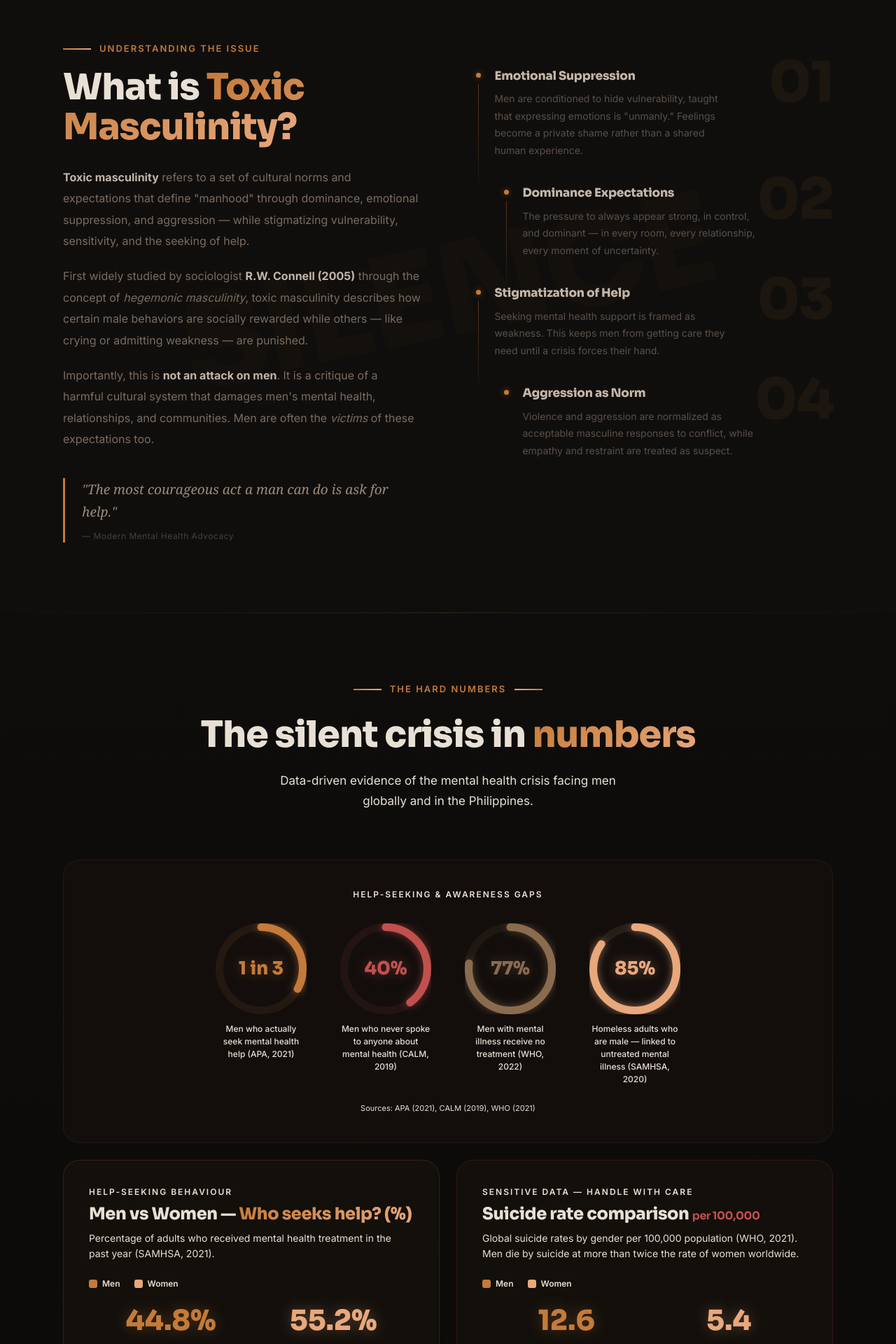
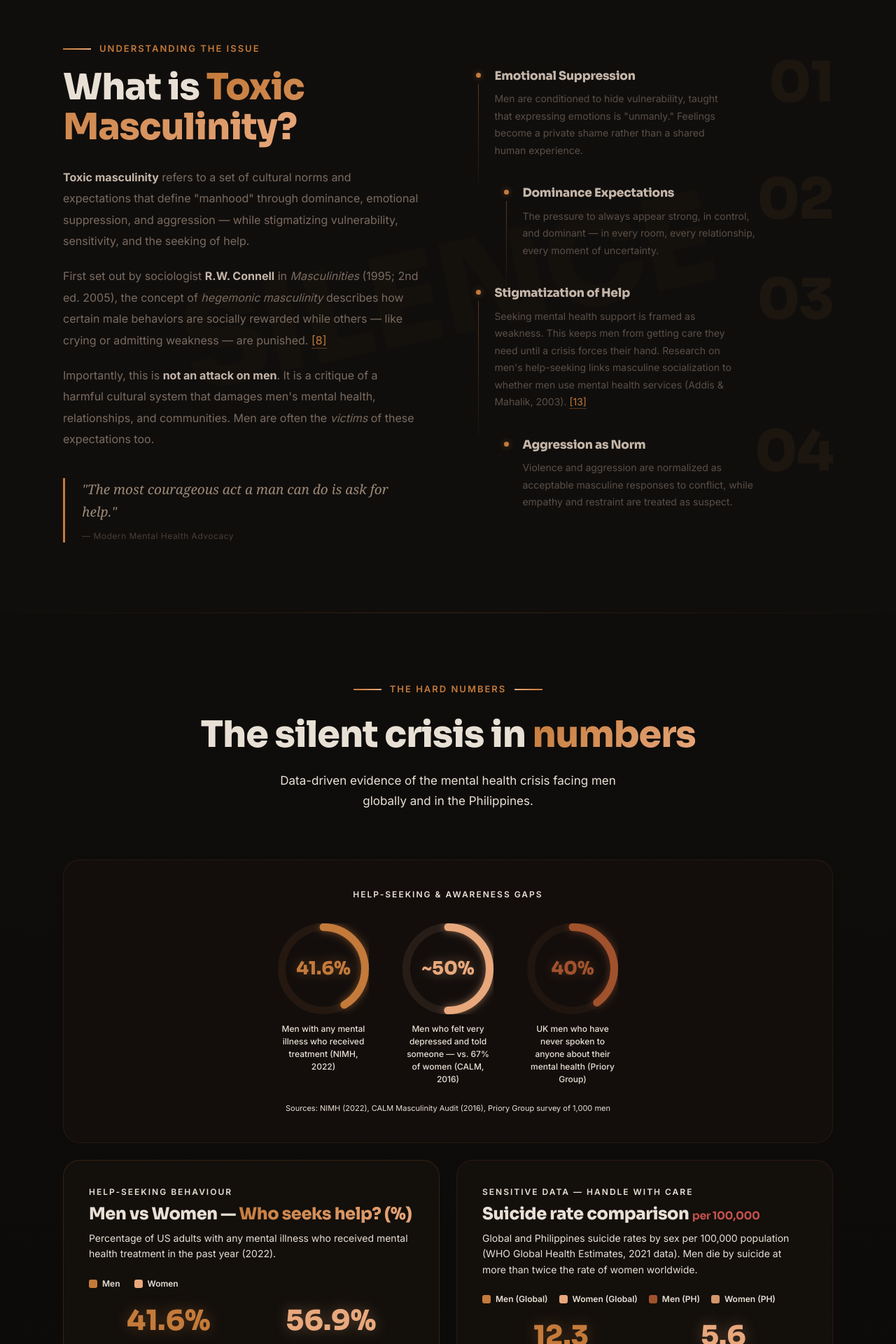
Before and after one commit to leonard-james/Armor-Down, a React (Vite) app: page / in a window 1280 px wide. Shown: the part 840-2760 px from the top of the page at 70% size. Built offline with nearby package versions, Linux system fonts and the light colour scheme.

Commit message:
Fix the reference sections

```diff
--- a/src/components/BreakSilence.jsx
+++ b/src/components/BreakSilence.jsx
@@ -9,24 +9,52 @@ const hotlines = [
     color: '#c47a3a',
   },
   {
+    name: 'NCMH (mobile)',
+    number: '0917-899-8727',
+    tel: 'tel:09178998727',
+    desc: 'NCMH mobile crisis line',
+    color: '#c47a3a',
+  },
+  {
+    name: 'NCMH (mobile)',
+    number: '0966-351-4518',
+    tel: 'tel:09663514518',
+    desc: 'NCMH mobile crisis line',
+    color: '#c47a3a',
+  },
+  {
+    name: 'NCMH (mobile)',
+    number: '0908-639-2672',
+    tel: 'tel:09086392672',
+    desc: 'NCMH mobile crisis line',
+    color: '#c47a3a',
+  },
+  {
     name: 'Hopeline Philippines',
-    number: '8804-4673',
-    tel: 'tel:88044673',
+    number: '(02) 804-4673',
+    tel: 'tel:028044673',
     desc: 'Free emotional support & counseling',
     color: '#e8a87c',
   },
   {
-    name: 'In Touch Community Services',
-    number: '(02) 8893-7603',
-    tel: 'tel:0288937603',
-    desc: 'Mental health counseling & support',
-    color: '#8b6b4e',
+    name: 'Hopeline (mobile)',
+    number: '0917-558-4673',
+    tel: 'tel:09175584673',
+    desc: 'Hopeline mobile line',
+    color: '#e8a87c',
   },
   {
-    name: 'DOH Mental Health Program',
-    number: '(02) 8651-7800',
-    tel: 'tel:0286517800',
-    desc: 'Department of Health mental health services',
+    name: 'Hopeline (mobile)',
+    number: '0918-873-4673',
+    tel: 'tel:09188734673',
+    desc: 'Hopeline mobile line',
+    color: '#e8a87c',
+  },
+  {
+    name: 'Hopeline (Globe/TM toll-free)',
+    number: '2919',
+    tel: 'tel:2919',
+    desc: 'Toll-free for Globe and TM subscribers',
     color: '#e8a87c',
   },
 ];
--- a/src/components/Footer.jsx
+++ b/src/components/Footer.jsx
@@ -22,8 +22,8 @@ const links = [
 
 const hotlines = [
   { name: 'NCMH Crisis Line', num: '1553',           tel: 'tel:1553'         },
-  { name: 'Hopeline PH',      num: '8804-4673',      tel: 'tel:88044673'     },
-  { name: 'In Touch',         num: '(02) 8893-7603', tel: 'tel:0288937603'  },
+  { name: 'Hopeline PH',      num: '(02) 804-4673',  tel: 'tel:028044673'    },
+  { name: 'Hopeline (Globe)', num: '2919',            tel: 'tel:2919'         },
 ];
 
 const currentYear = new Date().getFullYear();
--- a/src/components/References.jsx
+++ b/src/components/References.jsx
@@ -1,69 +1,94 @@
 import { useEffect, useRef, useState } from 'react';
 
 const references = [
+  // [1] WHO 2025
   {
-    citation: 'World Health Organization (2021). Suicide worldwide in 2021: Global health estimates. Geneva: WHO. Men: 12.6 per 100,000; Women: 5.4 per 100,000.',
-    url: 'https://www.who.int/news/item/17-06-2021-one-in-100-deaths-is-by-suicide',
+    citation: 'World Health Organization. (2025). Suicide worldwide in 2021: Global health estimates. World Health Organization. https://www.who.int/publications/i/item/9789240110069',
+    url: 'https://www.who.int/publications/i/item/9789240110069',
     type: 'International Organization',
     color: '#c47a3a',
   },
+  // [2] APA 2018 guidelines
   {
-    citation: 'American Psychological Association (2021). Men and mental health. APA Publications.',
-    url: 'https://www.apa.org',
-    type: 'Academic Organization',
+    citation: 'American Psychological Association. (2018). APA guidelines for psychological practice with boys and men. American Psychological Association. https://www.apa.org/about/policy/boys-men-practice-guidelines.pdf',
+    url: 'https://www.apa.org/about/policy/boys-men-practice-guidelines.pdf',
+    type: 'Clinical Guidelines',
     color: '#e8a87c',
   },
+  // [3] CALM / HuffPost 2016
   {
-    citation: 'CALM – Campaign Against Living Miserably (2019). Survey on men\'s mental health. London, UK.',
-    url: 'https://www.thecalmzone.net',
+    citation: 'Campaign Against Living Miserably & HuffPost UK. (2016). Masculinity audit 2016: Research reveals pressures on modern men. CALM. https://www.thecalmzone.net/masculinity-audit-2016-research-reveals-pressures-on-modern-men',
+    url: 'https://www.thecalmzone.net/masculinity-audit-2016-research-reveals-pressures-on-modern-men',
     type: 'Research Report',
     color: '#a0522d',
   },
+  // [4] Priory Group
   {
-    citation: 'Substance Abuse and Mental Health Services Administration (2021). Mental Health Client Level Data: Adults receiving mental health treatment by gender. Rockville, MD: SAMHSA.',
-    url: 'https://www.samhsa.gov/data/',
-    type: 'Government Report',
+    citation: 'Priory Group. (n.d.). Men\'s mental health: 40% of men won\'t talk to anyone about their mental health. Priory Group. https://www.priorygroup.com/blog/40-of-men-wont-talk-to-anyone-about-their-mental-health',
+    url: 'https://www.priorygroup.com/blog/40-of-men-wont-talk-to-anyone-about-their-mental-health',
+    type: 'Survey / Report',
     color: '#8b6b4e',
   },
+  // [5] NIMH
   {
-    citation: 'Department of Health Philippines (2020). National Mental Health Program Report. Manila: DOH.',
-    url: 'https://www.doh.gov.ph',
-    type: 'Government Report',
+    citation: 'National Institute of Mental Health. (n.d.). Mental illness. National Institute of Mental Health. https://www.nimh.nih.gov/health/statistics/mental-illness',
+    url: 'https://www.nimh.nih.gov/health/statistics/mental-illness',
+    type: 'Government Statistics',
     color: '#c47a3a',
   },
+  // [6] Our World in Data / WHO
   {
-    citation: 'Connell, R. W. (2005). Masculinities (2nd ed.). University of California Press.',
-    url: null,
+    citation: 'Ritchie, H., & Roser, M. (2024). Male vs. female suicide rate, 2021 [Data visualization]. Our World in Data. https://ourworldindata.org/grapher/male-vs-female-suicide',
+    url: 'https://ourworldindata.org/grapher/male-vs-female-suicide',
+    type: 'Data Visualization',
+    color: '#e8a87c',
+  },
+  // [7] WHO Special Initiative — Philippines 2020
+  {
+    citation: 'World Health Organization. (2020). WHO Special Initiative for Mental Health: Philippines country brief. World Health Organization. https://www.who.int/docs/default-source/mental-health/special-initiative/who-special-initiative-country-brief-report---philippines---2020-04-23-brief.pdf',
+    url: 'https://www.who.int/docs/default-source/mental-health/special-initiative/who-special-initiative-country-brief-report---philippines---2020-04-23-brief.pdf',
+    type: 'WHO Country Brief',
+    color: '#c47a3a',
+  },
+  // [8] Connell
+  {
+    citation: 'Connell, R. W. (2005). Masculinities (2nd ed.). University of California Press. https://ucpress.edu/books/masculinities/paper',
+    url: 'https://ucpress.edu/books/masculinities/paper',
     type: 'Academic Book',
     color: '#e8a87c',
   },
+  // [9] RA 11036
   {
-    citation: 'Republic Act No. 11036 (2018). Philippine Mental Health Act. Republic of the Philippines.',
-    url: 'https://www.officialgazette.gov.ph/2018/07/30/republic-act-no-11036/',
+    citation: 'Republic of the Philippines. (2018). Republic Act No. 11036: An act establishing a national mental health policy for the purpose of enhancing the delivery of integrated mental health services, promoting and protecting the rights of persons utilizing psychiatric, neurologic and psychosocial health services, appropriating funds therefor, and for other purposes [Mental Health Act]. Senate of the Philippines Legislative Reference Bureau. https://ldr.senate.gov.ph/legislative-issuance/republic-act-no-11036',
+    url: 'https://ldr.senate.gov.ph/legislative-issuance/republic-act-no-11036',
     type: 'Philippine Law',
     color: '#a0522d',
   },
+  // [10] RA 10533
   {
-    citation: 'Republic Act No. 10533 (2013). Enhanced Basic Education Act of 2013. Republic of the Philippines.',
-    url: 'https://www.officialgazette.gov.ph',
+    citation: 'Republic of the Philippines. (2013). Republic Act No. 10533: An act enhancing the Philippine basic education system by strengthening its curriculum and increasing the number of years for basic education [Enhanced Basic Education Act of 2013]. Senate of the Philippines Legislative Reference Bureau. https://ldr.senate.gov.ph/bills/senate-bill-no-3286-15th-congress-republic',
+    url: 'https://ldr.senate.gov.ph/bills/senate-bill-no-3286-15th-congress-republic',
     type: 'Philippine Law',
     color: '#8b6b4e',
   },
+  // [11] DOH AO 2016-0039
   {
-    citation: 'Department of Health Philippines (2020). Administrative Order 2020-0013: National Mental Health Program.',
-    url: 'https://www.doh.gov.ph',
+    citation: 'Department of Health Philippines. (2016). Administrative Order No. 2016-0039: Revised operational framework for a comprehensive national mental health program. Department of Health. https://www.scribd.com/document/748744909/Administrative-Order-No-2016-0039-Revised-Operational-Framework-for-a-Comprehensive-National-Mental-Health-Program',
+    url: 'https://www.scribd.com/document/748744909/Administrative-Order-No-2016-0039-Revised-Operational-Framework-for-a-Comprehensive-National-Mental-Health-Program',
     type: 'Administrative Order',
     color: '#c47a3a',
   },
+  // [12] NCMH
   {
-    citation: 'National Center for Mental Health Philippines. (n.d.). Crisis hotline services.',
-    url: 'https://www.ncmh.gov.ph',
+    citation: 'National Center for Mental Health. (n.d.). NCMH crisis hotline. National Center for Mental Health, Department of Health. https://ncmh.gov.ph',
+    url: 'https://ncmh.gov.ph',
     type: 'Government Agency',
     color: '#e8a87c',
   },
+  // [13] Addis & Mahalik
   {
-    citation: 'Addis, M. E., & Mahalik, J. R. (2003). Men, masculinity, and the contexts of help seeking. American Psychologist, 58(1), 5–14.',
-    url: null,
+    citation: 'Addis, M. E., & Mahalik, J. R. (2003). Men, masculinity, and the contexts of help seeking. American Psychologist, 58(1), 5–14. https://doi.org/10.1037/0003-066X.58.1.5',
+    url: 'https://doi.org/10.1037/0003-066X.58.1.5',
     type: 'Journal Article',
     color: '#a0522d',
   },
@@ -227,6 +252,21 @@ export default function References() {
                     {item.type}
                   </span>
                 </div>
+                {item.needsVerification && (
+                  <div style={{
+                    display: 'inline-block',
+                    marginLeft: '8px',
+                    marginTop: '8px',
+                    background: 'rgba(192,80,77,0.08)',
+                    border: '1px solid rgba(192,80,77,0.35)',
+                    borderRadius: '4px',
+                    padding: '2px 8px',
+                  }}>
+                    <span style={{ color: '#c0504d', fontSize: '10px', fontWeight: '700', letterSpacing: '0.5px' }}>
+                      ⚠ Needs verification
+                    </span>
+                  </div>
+                )}
               </div>
             </div>
           ))}
--- a/src/components/Statistics.jsx
+++ b/src/components/Statistics.jsx
@@ -214,9 +214,24 @@ function makeBarShape(transition) {
 const BarShapeSnappy = makeBarShape({ duration: 0.85, ease: [0.16, 1, 0.3, 1] });
 const BarShapeSmooth = makeBarShape({ duration: 1.1,  ease: 'easeOut' });
 
-/* ════════════════════════════════════════════════
-   Shared chart legend
-════════════════════════════════════════════════ */
+function SuicideLegend() {
+  return (
+    <div style={{ display: 'flex', gap: '16px', marginBottom: '14px', flexWrap: 'wrap' }}>
+      {[
+        { label: 'Men (Global)',   color: MEN_COLOR   },
+        { label: 'Women (Global)', color: WOMEN_COLOR },
+        { label: 'Men (PH)',       color: '#a0522d'   },
+        { label: 'Women (PH)',     color: '#d4956a'   },
+      ].map(l => (
+        <div key={l.label} style={{ display: 'flex', alignItems: 'center', gap: '7px' }}>
+          <div style={{ width: '12px', height: '12px', borderRadius: '3px', background: l.color }} />
+          <span style={{ color: 'var(--text-muted)', fontSize: '12px', fontWeight: '600' }}>{l.label}</span>
+        </div>
+      ))}
+    </div>
+  );
+}
+
 function ChartLegend() {
   return (
     <div style={{ display: 'flex', gap: '20px', marginBottom: '14px' }}>
@@ -234,8 +249,8 @@ function ChartLegend() {
    CHART 1 — Help-seeking (%)
 ════════════════════════════════════════════════ */
 const helpRawData = [
-  { group: 'Men',   value: 44.8, fill: MEN_COLOR   },
-  { group: 'Women', value: 55.2, fill: WOMEN_COLOR  },
+  { group: 'Men',   value: 41.6, fill: MEN_COLOR   },
+  { group: 'Women', value: 56.9, fill: WOMEN_COLOR  },
 ];
 
 function HelpSeekingChart() {
@@ -247,8 +262,8 @@ function HelpSeekingChart() {
     wasInView.current = inView;
   }, [inView]);
 
-  const menVal   = useCountUp(44.8, inView, 850, 1);
-  const womenVal = useCountUp(55.2, inView, 850, 1);
+  const menVal   = useCountUp(41.6, inView, 850, 1);
+  const womenVal = useCountUp(56.9, inView, 850, 1);
   const displayVals = { Men: menVal, Women: womenVal };
 
   return (
@@ -273,7 +288,7 @@ function HelpSeekingChart() {
           </span>
         </h3>
         <p style={{ color: 'var(--text-dim)', fontSize: '14px', lineHeight: '1.6', margin: '0 0 22px' }}>
-          Percentage of adults who received mental health treatment in the past year (SAMHSA, 2021).
+          Percentage of US adults with any mental illness who received mental health treatment in the past year (2022).
         </p>
 
         <ChartLegend />
@@ -305,7 +320,7 @@ function HelpSeekingChart() {
         </div>
 
         <p style={{ color: 'var(--text-faint)', fontSize: '11px', marginTop: '14px', marginBottom: 0, fontStyle: 'italic' }}>
-          Source: SAMHSA (2021). Mental Health Client Level Data. Among adults, 44.8% of men vs. 55.2% of women received mental health treatment.
+          Source: NIMH, using SAMHSA National Survey on Drug Use and Health data (2022). See reference [5]. Among US adults with any mental illness: 41.6% of men vs. 56.9% of women received mental health treatment.
         </p>
       </motion.div>
     </AnimKeyCtx.Provider>
@@ -316,8 +331,10 @@ function HelpSeekingChart() {
    CHART 2 — Suicide Rate (per 100,000)
 ════════════════════════════════════════════════ */
 const suicideRawData = [
-  { group: 'Men',   value: 12.6, fill: MEN_COLOR   },
-  { group: 'Women', value: 5.4,  fill: WOMEN_COLOR  },
+  { group: 'Men (Global)',   value: 12.3, fill: MEN_COLOR   },
+  { group: 'Women (Global)', value: 5.6,  fill: WOMEN_COLOR  },
+  { group: 'Men (PH)',       value: 6.1,  fill: '#a0522d'    },
+  { group: 'Women (PH)',     value: 2.1,  fill: '#d4956a'    },
 ];
 
 function SuicideRateChart() {
@@ -329,9 +346,9 @@ function SuicideRateChart() {
     wasInView.current = inView;
   }, [inView]);
 
-  const menVal   = useCountUp(12.6, inView, 1100, 1);
-  const womenVal = useCountUp(5.4,  inView, 1100, 1);
-  const displayVals = { Men: menVal, Women: womenVal };
+  const menVal   = useCountUp(12.3, inView, 1100, 1);
+  const womenVal = useCountUp(5.6,  inView, 1100, 1);
+  const displayVals = { 'Men (Global)': menVal, 'Women (Global)': womenVal };
 
   return (
     <AnimKeyCtx.Provider value={animKey}>
@@ -353,14 +370,14 @@ function SuicideRateChart() {
           <span style={{ color: '#c0504d', fontSize: '0.65em', fontWeight: '600' }}>per 100,000</span>
         </h3>
         <p style={{ color: 'var(--text-dim)', fontSize: '14px', lineHeight: '1.6', margin: '0 0 22px' }}>
-          Global suicide rates by gender per 100,000 population (WHO, 2021). Men die by suicide at more than twice the rate of women worldwide.
+          Global and Philippines suicide rates by sex per 100,000 population (WHO Global Health Estimates, 2021 data). Men die by suicide at more than twice the rate of women worldwide.
         </p>
 
-        <ChartLegend />
+        <SuicideLegend />
 
-        {/* Count-up numbers */}
+        {/* Count-up numbers — global figures only */}
         <div style={{ display: 'flex', justifyContent: 'space-around', marginBottom: '10px' }}>
-          {suicideRawData.map(d => (
+          {suicideRawData.filter(d => d.group.includes('Global')).map(d => (
             <div key={d.group} style={{ textAlign: 'center' }}>
               <span style={{ fontFamily: 'Sora, sans-serif', fontSize: 'clamp(28px, 4vw, 40px)', fontWeight: '900', color: d.fill, filter: `drop-shadow(0 0 10px ${d.fill}55)` }}>
                 {displayVals[d.group]}
@@ -369,6 +386,9 @@ function SuicideRateChart() {
             </div>
           ))}
         </div>
+        <p style={{ color: 'var(--text-faint)', fontSize: '11px', margin: '0 0 10px', fontStyle: 'italic', textAlign: 'center' }}>
+          Philippines (2021): Men 6.1 · Women 2.1 per 100,000 — Source: WHO via Our World in Data, 2021 (see reference [6])
+        </p>
 
         <div style={{ width: '100%', height: '200px' }}>
           <ResponsiveContainer width="100%" height="100%">
@@ -396,7 +416,7 @@ function SuicideRateChart() {
         </div>
 
         <p style={{ color: 'var(--text-faint)', fontSize: '11px', marginTop: '12px', marginBottom: 0, fontStyle: 'italic' }}>
-          Source: World Health Organization (2021). Suicide worldwide in 2021: global health estimates. Men 12.6, Women 5.4 per 100,000.
+          Source: WHO Global Health Estimates (2021), via Our World in Data. Global — Men 12.3, Women 5.6 per 100,000. Philippines — Men 6.1, Women 2.1 per 100,000. See references [1] and [6].
         </p>
       </motion.div>
     </AnimKeyCtx.Provider>
@@ -461,13 +481,12 @@ export default function Statistics() {
             Help-seeking & awareness gaps
           </p>
           <div style={{ display: 'flex', flexWrap: 'wrap', justifyContent: 'center', gap: 'clamp(24px, 4vw, 48px)' }}>
-            <RadialRing percent={33} color="#c47a3a" size={130} stroke={11} label="1 in 3" sublabel="Men who actually seek mental health help (APA, 2021)" isVisible={visible} delay={400} />
-            <RadialRing percent={40} color="#c0504d" size={130} stroke={11} label="40%" sublabel="Men who never spoke to anyone about mental health (CALM, 2019)" isVisible={visible} delay={550} />
-            <RadialRing percent={77} color="#8b6b4e" size={130} stroke={11} label="77%" sublabel="Men with mental illness receive no treatment (WHO, 2022)" isVisible={visible} delay={700} />
-            <RadialRing percent={85} color="#e8a87c" size={130} stroke={11} label="85%" sublabel="Homeless adults who are male — linked to untreated mental illness (SAMHSA, 2020)" isVisible={visible} delay={850} />
+            <RadialRing percent={41.6} color="#c47a3a" size={130} stroke={11} label="41.6%" sublabel="Men with any mental illness who received treatment (NIMH, 2022)" isVisible={visible} delay={400} />
+            <RadialRing percent={50}   color="#e8a87c" size={130} stroke={11} label="~50%"  sublabel="Men who felt very depressed and told someone — vs. 67% of women (CALM, 2016)" isVisible={visible} delay={550} />
+            <RadialRing percent={40}   color="#a0522d" size={130} stroke={11} label="40%"   sublabel="UK men who have never spoken to anyone about their mental health (Priory Group)" isVisible={visible} delay={700} />
           </div>
           <p style={{ color: 'var(--text-ghost)', fontSize: '11px', textAlign: 'center', marginTop: '24px', marginBottom: 0 }}>
-            Sources: APA (2021), CALM (2019), WHO (2021)
+            Sources: NIMH (2022), CALM Masculinity Audit (2016), Priory Group survey of 1,000 men
           </p>
         </div>
 
@@ -490,10 +509,10 @@ export default function Statistics() {
           opacity: visible ? 1 : 0, transform: visible ? 'translateY(0)' : 'translateY(30px)', transition: 'all 0.8s ease 0.7s',
         }}>
           {[
-            { num: 3, suffix: '–4×', label: 'Men more likely to die by suicide than women globally', color: '#c0504d', source: 'WHO, 2021' },
-            { num: 6, suffix: 'M',   label: 'U.S. men affected by depression annually', color: '#c47a3a', source: 'NIMH, 2021' },
-            { num: 5, suffix: ' yrs', label: 'Shorter average life expectancy for men vs women', color: '#e8a87c', source: 'WHO, 2022' },
-            { num: 3, suffix: '×',   label: 'Higher male suicide rate in the Philippines vs females', color: '#e8a87c', source: 'DOH PH, 2020' },
+            { num: 3, suffix: '–4×', label: 'Men more likely to die by suicide than women globally', color: '#c0504d', source: 'WHO, 2021 [1]' },
+            { num: 6, suffix: 'M',   label: 'U.S. men affected by depression annually', color: '#c47a3a', source: 'NIMH, 2022 [5]' },
+            { num: 5, suffix: ' yrs', label: 'Shorter average life expectancy for men vs women globally (68.4 vs 73.8 years in 2021)', color: '#e8a87c', source: 'WHO GHE 2021, via Our World in Data [6]' },
+            { num: 3, suffix: '×',   label: 'Nearly 3× higher male suicide rate in the Philippines vs females', color: '#e8a87c', source: 'WHO via Our World in Data, 2021 [6]' },
           ].map((item, i) => (
             <div
               key={i}
--- a/src/components/WhatIs.jsx
+++ b/src/components/WhatIs.jsx
@@ -14,7 +14,9 @@ const keyPoints = [
   {
     num: '03',
     title: 'Stigmatization of Help',
-    desc: 'Seeking mental health support is framed as weakness. This keeps men from getting care they need until a crisis forces their hand.',
+    desc: 'Seeking mental health support is framed as weakness. This keeps men from getting care they need until a crisis forces their hand. Research on men\'s help-seeking links masculine socialization to whether men use mental health services (Addis & Mahalik, 2003).',
+    citationHref: 'https://doi.org/10.1037/0003-066X.58.1.5',
+    citationLabel: '[13]',
   },
   {
     num: '04',
@@ -131,9 +133,18 @@ export default function WhatIs() {
             </p>
 
             <p style={{ color: '#7a6b60', lineHeight: '1.9', fontSize: '16px', marginBottom: '20px' }}>
-              First widely studied by sociologist <strong style={{ color: '#c4b5a8' }}>R.W. Connell (2005)</strong> through
-              the concept of <em>hegemonic masculinity</em>, toxic masculinity describes how certain male behaviors are
-              socially rewarded while others — like crying or admitting weakness — are punished.
+              First set out by sociologist <strong style={{ color: '#c4b5a8' }}>R.W. Connell</strong> in{' '}
+              <em>Masculinities</em> (1995; 2nd ed. 2005), the concept of{' '}
+              <em>hegemonic masculinity</em> describes how certain male behaviors are socially rewarded
+              while others — like crying or admitting weakness — are punished.{' '}
+              <a
+                href="https://ucpress.edu/books/masculinities/paper"
+                target="_blank"
+                rel="noopener noreferrer"
+                style={{ color: '#c47a3a', textDecoration: 'none', borderBottom: '1px solid rgba(196,122,58,0.4)', paddingBottom: '1px' }}
+              >
+                [8]
+              </a>
             </p>
 
             <p style={{ color: '#7a6b60', lineHeight: '1.9', fontSize: '16px' }}>
@@ -245,6 +256,14 @@ export default function WhatIs() {
                       maxWidth: '340px',
                     }}>
                       {point.desc}
+                      {point.citationHref && (
+                        <>{' '}<a
+                          href={point.citationHref}
+                          target="_blank"
+                          rel="noopener noreferrer"
+                          style={{ color: '#c47a3a', textDecoration: 'none', borderBottom: '1px solid rgba(196,122,58,0.4)', paddingBottom: '1px' }}
+                        >{point.citationLabel}</a></>
+                      )}
                     </p>
                   </div>
                 </div>
```
Also changed, not shown: src/components/AboutSection.jsx (+31 -1 lines), src/components/Effects.jsx (+6 -4 lines), src/components/Hero.jsx (+0 -15 lines), src/assets/fola.jpg, src/assets/lloyd.jpg.
